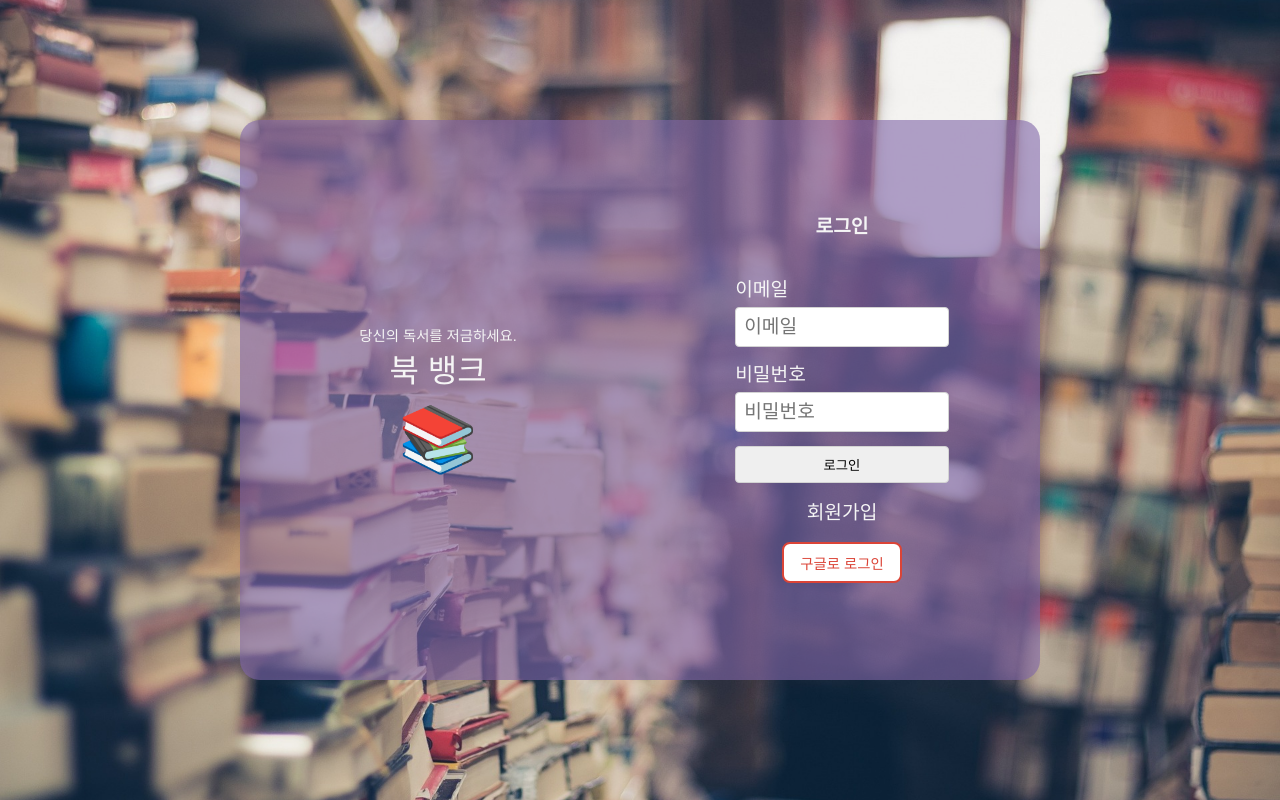
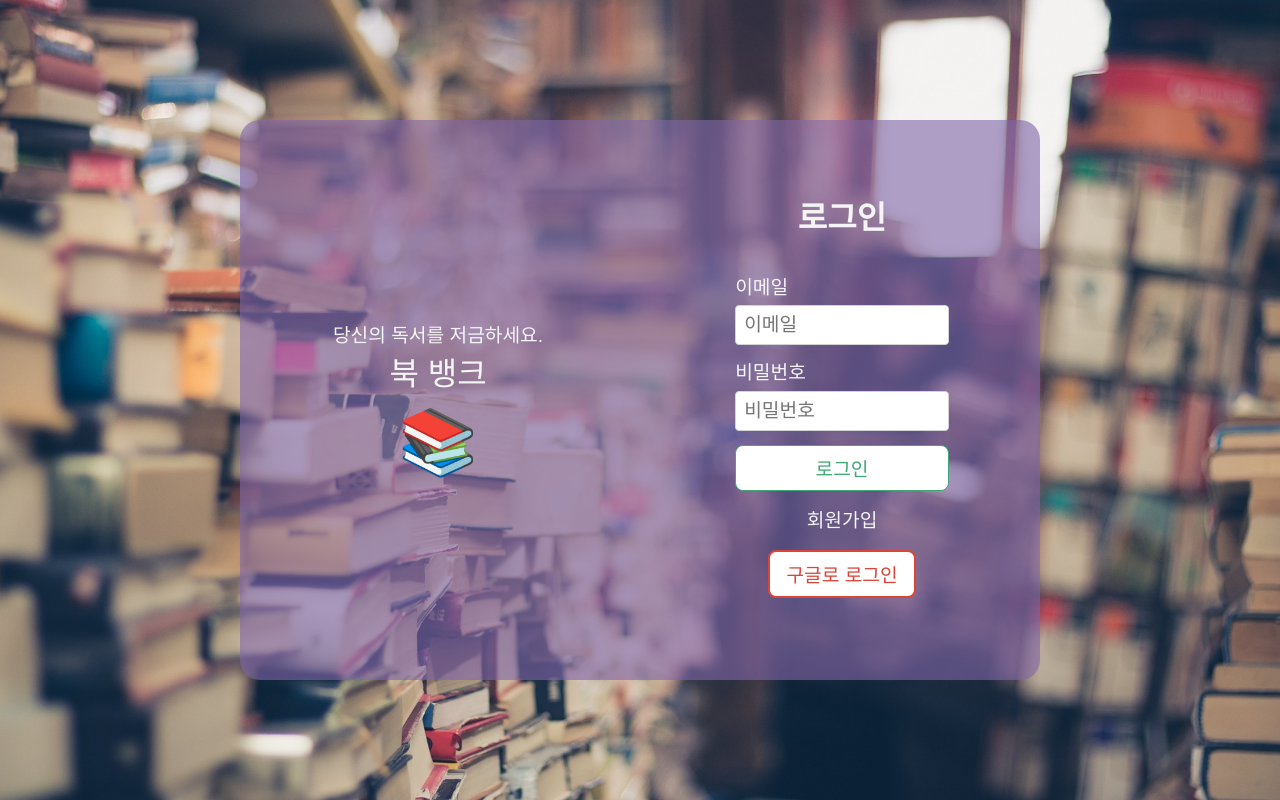
Before and after one commit to no-pla/book-bank, a Next.js app: page /login in a window 1280 px wide. Built offline with nearby package versions, Linux system fonts and the light colour scheme; no server answers; a web font is replaced by a local one.

Commit message:
💄 로그인 회원가입 페이지 스타일 #17 @no-pla

```diff
--- a/src/components/Auth/LogInForm.tsx
+++ b/src/components/Auth/LogInForm.tsx
@@ -121,13 +121,13 @@ const LoginForm = () => {
               type="password"
               name="password"
             />
-            <Button>로그인</Button>
+            <CustomButton value="로그인" />
           </Form>
         </FormProvider>
         <ToggleLink href="/register">회원가입</ToggleLink>
-        <div>
+        <OAuth>
           <CustomButton value="구글로 로그인" onClick={() => googleLogin()} />
-        </div>
+        </OAuth>
       </FormContainer>
     </Container>
   );
@@ -148,6 +148,7 @@ export const Container = styled.div`
   flex-direction: column;
   gap: 62px;
   color: var(--text-color);
+  overflow-y: scroll;
 `;
 
 export const FormContainer = styled.div`
@@ -160,12 +161,18 @@ export const FormContainer = styled.div`
   border-radius: 8px;
   > h1 {
     margin-bottom: 40px;
-    font-size: 1.2rem;
+    font-size: 2rem;
     font-weight: 800;
   }
   > div:last-of-type > button {
     color: #db4437;
     border: 2px solid #db4437;
+  }
+  @media (max-width: 768px) {
+    padding: 0 20px;
+    > h1 {
+      margin-bottom: 12px;
+    }
   }
 `;
 
@@ -176,6 +183,12 @@ export const Form = styled.form`
   justify-content: center;
   width: 100%;
   gap: 4px;
+  > button {
+    width: 100%;
+    border: 1px solid var(--point-color1);
+    color: var(--point-color1);
+    font-size: 1.2rem;
+  }
 `;
 
 export const Button = styled.button`
@@ -193,3 +206,10 @@ export const TitleContainer = styled.div`
   gap: 12px;
   margin-bottom: 60px;
 `;
+
+const OAuth = styled.div`
+  > button {
+    font-size: 1.2rem;
+    width: 100%;
+  }
+`;
--- a/src/components/Layout/LandingLayout.tsx
+++ b/src/components/Layout/LandingLayout.tsx
@@ -21,16 +21,23 @@ export default FormLayout;
 
 export const Icon = styled.div`
   font-size: 4rem;
+  @media (max-width: 375px) {
+    display: none;
+  }
 `;
 
 export const Description = styled.p`
-  font-size: 0.9rem;
+  font-size: 1.2rem;
+  font-weight: 200;
   margin-bottom: 12px;
 `;
 
 export const Title = styled.h1`
   font-size: 2rem;
   margin-bottom: 20px;
+  @media (max-width: 375px) {
+    margin-bottom: 0;
+  }
 `;
 
 const Banner = styled.div`
@@ -49,6 +56,14 @@ const BannerContainer = styled.div`
     flex: 1;
     padding: 20px;
   }
+  @media (max-width: 768px) {
+    height: fit-content;
+    flex-direction: column;
+    height: min-content;
+    > div {
+      padding: 8px;
+    }
+  }
 `;
 
 const LayoutContainer = styled.div<{ LandingImage: any }>`
@@ -61,5 +76,6 @@ const LayoutContainer = styled.div<{ LandingImage: any }>`
   display: flex;
   justify-content: center;
   align-items: center;
+  overflow-y: scroll;
   color: whitesmoke;
 `;
--- a/src/components/Layout/Navigation.tsx
+++ b/src/components/Layout/Navigation.tsx
@@ -4,7 +4,7 @@ import React, { useState } from "react";
 import { auth } from "@/share/firebase";
 import { signOut } from "firebase/auth";
 import useModal from "../Hooks/useModal";
-import { GiHamburgerMenu } from "react-icons/gi";
+import { GiHamburgerMenu, GiOpenBook } from "react-icons/gi";
 
 const Navigation = () => {
   const { isShowing, toggle } = useModal();
@@ -21,7 +21,10 @@ const Navigation = () => {
   return (
     <Header>
       <HomeButton>
-        <Link href="/">📚&nbsp;Book Bank</Link>
+        <Link href="/">
+          <GiOpenBook />
+          <div>Book Bank</div>
+        </Link>
       </HomeButton>
       <ToggleMenuButton>
         <GiHamburgerMenu onClick={() => setToggleMenu((prev) => !prev)} />
@@ -50,6 +53,8 @@ const Header = styled.header`
   align-items: center;
   padding: 0 40px;
   box-sizing: border-box;
+  font-size: 1.3rem;
+  z-index: 100;
   box-shadow: -1px 6px 7px 3px rgba(209, 198, 198, 0.62);
   -webkit-box-shadow: -1px 6px 7px 3px rgba(209, 198, 198, 0.62);
   -moz-box-shadow: -1px 6px 7px 3px rgba(209, 198, 198, 0.62);
@@ -60,7 +65,11 @@ const Header = styled.header`
 
 const HomeButton = styled.div`
   > a {
-    font-size: 1.2rem;
+    font-size: 1.7rem;
+    display: flex;
+    align-items: center;
+    justify-content: center;
+    gap: 8px;
   }
 `;
 
@@ -68,10 +77,10 @@ const MenuList = styled.div<{ toggleMenu: boolean }>`
   display: flex;
   gap: 12px;
   align-items: center;
-  font-size: 1rem;
   > button {
     text-align: center;
-    font-size: 0.9rem;
+    font-size: 1.3rem;
+    font-weight: 100;
     background-color: transparent;
     border: none;
     cursor: pointer;
@@ -102,7 +111,6 @@ const ToggleMenuButton = styled.button`
   background-color: transparent;
   color: whitesmoke;
   border: none;
-  font-size: 1.1rem;
   padding: 0;
   height: fit-content;
   @media (max-width: 380px) {
```
